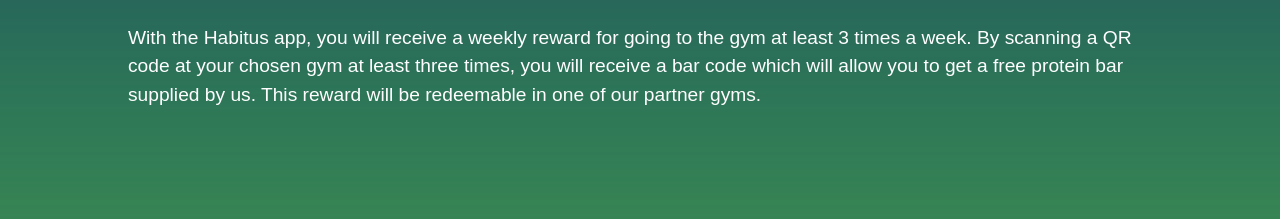
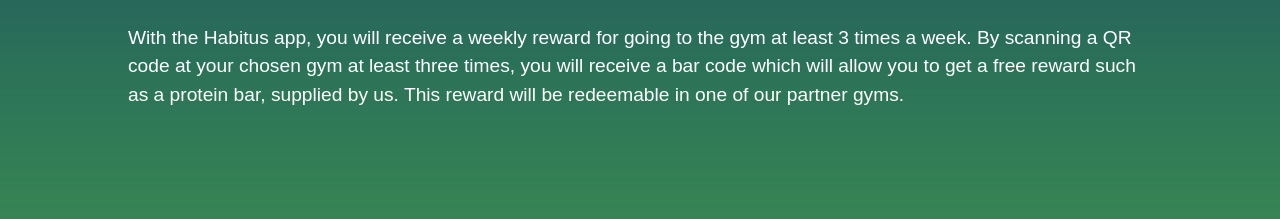
Before and after one commit to ha-bitus/ha-bitus.github.io, a plain HTML site: page product.html in a window 1280 px wide. Shown: the part 409-628 px from the top of the page. Drawn offline with Linux system fonts and the light colour scheme.

Commit message:
changed product description

```diff
--- a/product.html
+++ b/product.html
@@ -31,7 +31,7 @@
       <h1 class="title3">Our Mission</h1>
       <h2 class="title4">At Habitus, we believe in reward-reinforced habit building. Our mission is to help people maintain healthy habits by rewarding them for going to the gym.</h2>
       <h1 class="title3">How it works</h1>
-      <h2 class="title4">With the Habitus app, you will receive a weekly reward for going to the gym at least 3 times a week. By scanning a QR code at your chosen gym at least three times, you will receive a bar code which will allow you to get a free protein bar supplied by us. This reward will be redeemable in one of our partner gyms.</h2>
+      <h2 class="title4">With the Habitus app, you will receive a weekly reward for going to the gym at least 3 times a week. By scanning a QR code at your chosen gym at least three times, you will receive a bar code which will allow you to get a free reward such as a protein bar, supplied by us. This reward will be redeemable in one of our partner gyms.</h2>
     </div>
     <br>
 
```
